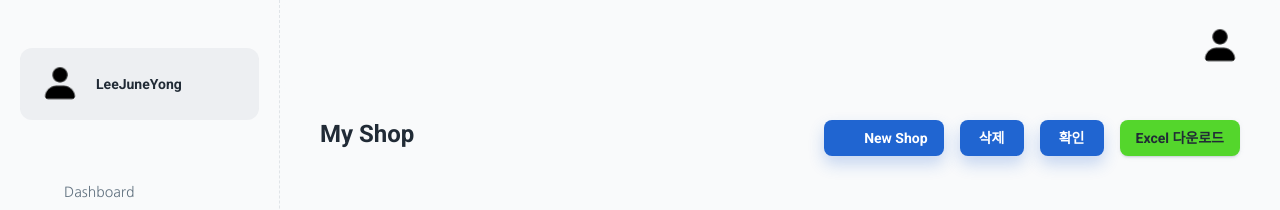
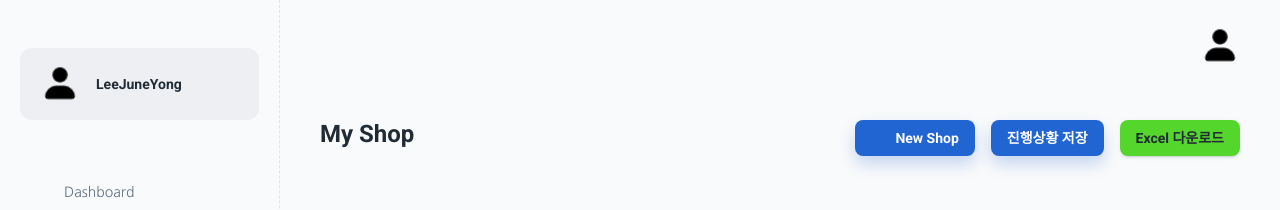
Before and after one commit to Valarham/Capstone, a React (Create React App) app in the folder front/mkrm/: page /dashboard/user in a window 1280 px wide. Shown: the top 210 px of the page. Built offline with nearby package versions, Linux system fonts and the light colour scheme; some icons are missing; a web font is replaced by a local one.

Commit message:
20220430

```diff
--- a/front/mkrm/src/_mock/user.js
+++ b/front/mkrm/src/_mock/user.js
@@ -3,7 +3,7 @@ import { sample } from 'lodash';
 // myshop 더미데이터
 // ----------------------------------------------------------------------
 
-const users = [...Array(24)].map(() => ({
+const users = [...Array(100)].map(() => ({
   company: faker.company.companyName(), // 매장이름
   name: faker.company.companyName(), // 대표자이름
   id: faker.datatype.uuid(), // 매장 고유번호
--- a/front/mkrm/src/pages/User_myshop.js
+++ b/front/mkrm/src/pages/User_myshop.js
@@ -152,8 +152,8 @@ export default function User() {
             <Button variant="contained" component={RouterLink} to="#" startIcon={<Iconify icon="eva:plus-fill" />}>
               New Shop
             </Button>
-            <Button variant="contained">삭제</Button>
-            <Button variant="contained">확인</Button>
+            {/* <Button variant="contained">삭제</Button> */}
+            <Button variant="contained">진행상황 저장</Button>
             <Button variant="contained" color="success">
               Excel 다운로드
             </Button>
```
